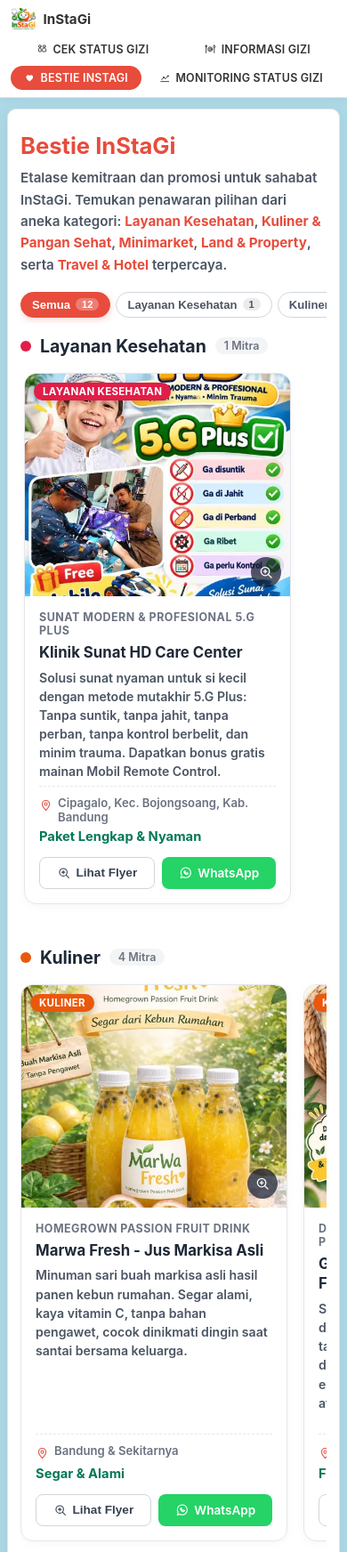
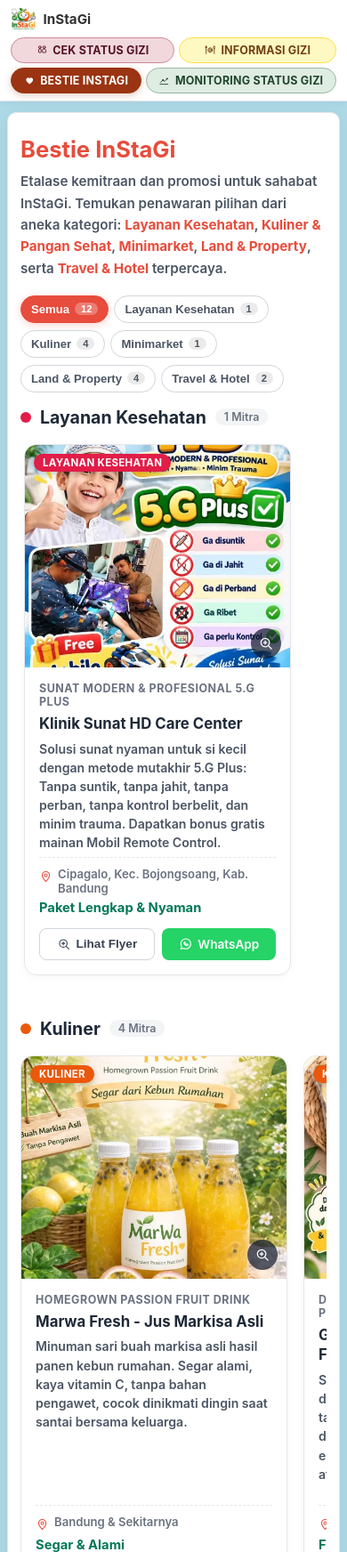
Before and after one commit to M-Arkan-Raihan-Nugraha/InStaGi-PHP, a PHP site: page /imt/bestie in a window 390 px wide. Shown: the top 1744 px of the page at 89% size. Run offline with PHP 8.4, Linux system fonts and the light colour scheme.

Commit message:
style: remove bottom dashed line on bestie, align navbar colors with menu, and enable wrapping for filters on mobile

```diff
--- a/css/nav.css
+++ b/css/nav.css
@@ -60,25 +60,106 @@
     display: inline-flex;
     align-items: center;
     gap: 6px;
-    padding: 8px 14px;
+    padding: 7px 14px;
     border-radius: 999px;
     text-decoration: none;
     color: var(--text-color, #333);
-    font-weight: 600;
-    font-size: 0.9em;
+    font-weight: 700;
+    font-size: 0.88em;
     text-transform: uppercase;
-    letter-spacing: 0.5px;
-    transition: background-color 0.2s, color 0.2s;
+    letter-spacing: 0.4px;
+    transition: background-color 0.2s, color 0.2s, border-color 0.2s, box-shadow 0.2s, transform 0.1s;
+    border: 1.5px solid transparent;
 }
 
 .site-nav-link:hover {
-    background-color: rgba(231, 76, 60, 0.10);
-    color: var(--primary-color, #e74c3c);
+    transform: translateY(-1px);
+}
+
+.site-nav-link:active {
+    transform: scale(0.98);
 }
 
 .site-nav-link.is-active {
     background-color: var(--primary-color, #e74c3c);
     color: #fff;
+}
+
+/* Warna tombol navbar sama persis dengan menu beranda */
+.site-nav-link-hitung {
+    background-color: #f1d8dd;
+    color: #541222;
+    border-color: #cd8a97;
+}
+
+.site-nav-link-hitung:hover {
+    background-color: #f8ecee;
+    border-color: #dfb6be;
+    color: #6b1d2f;
+}
+
+.site-nav-link-hitung.is-active {
+    background-color: #541222;
+    color: #ffffff;
+    border-color: #541222;
+    box-shadow: 0 2px 8px rgba(84, 18, 34, 0.25);
+}
+
+.site-nav-link-informasi {
+    background-color: #fef9c3;
+    color: #713f12;
+    border-color: #fde047;
+}
+
+.site-nav-link-informasi:hover {
+    background-color: #fefce8;
+    border-color: #fef08a;
+    color: #854d0e;
+}
+
+.site-nav-link-informasi.is-active {
+    background-color: #854d0e;
+    color: #ffffff;
+    border-color: #854d0e;
+    box-shadow: 0 2px 8px rgba(133, 77, 14, 0.25);
+}
+
+.site-nav-link-bestie {
+    background-color: #ffedd5;
+    color: #9a3412;
+    border-color: #fdba74;
+}
+
+.site-nav-link-bestie:hover {
+    background-color: #fff7ed;
+    border-color: #fed7aa;
+    color: #c2410c;
+}
+
+.site-nav-link-bestie.is-active {
+    background-color: #9a3412;
+    color: #ffffff;
+    border-color: #9a3412;
+    box-shadow: 0 2px 8px rgba(154, 52, 18, 0.25);
+}
+
+.site-nav-link-monitoring {
+    background-color: #dfece2;
+    color: #20452d;
+    border-color: #97b7a1;
+}
+
+.site-nav-link-monitoring:hover {
+    background-color: #e8f0eb;
+    border-color: #adc4b5;
+    color: #2d5a3c;
+}
+
+.site-nav-link-monitoring.is-active {
+    background-color: #20452d;
+    color: #ffffff;
+    border-color: #20452d;
+    box-shadow: 0 2px 8px rgba(32, 69, 45, 0.25);
 }
 
 .site-nav-ico {
--- a/css/pages.css
+++ b/css/pages.css
@@ -702,9 +702,9 @@
 
 /* --- Bestie InStaGi (sponsorship, kemitraan, dan etalase flyer) ------------- */
 .bestie-section {
-    margin: 0 0 40px 0;
-    padding-bottom: 32px;
-    border-bottom: 2px dashed #d1dbe3;
+    margin: 0 0 24px 0;
+    padding-bottom: 0;
+    border-bottom: none;
 }
 
 .bestie-header {
@@ -1682,33 +1682,34 @@ body.bestie-modal-active {
         padding: 16px;
     }
 
+    /* Filter Kategori & Materi: Wrap rapi ke baris baru di mobile */
     .bestie-filter-wrapper,
     .info-filter-wrapper {
-        margin-bottom: 14px;
-        overflow-x: auto;
-        -webkit-overflow-scrolling: touch;
-        padding-bottom: 6px;
-        scrollbar-width: none;
-    }
-
-    .bestie-filter-wrapper::-webkit-scrollbar,
-    .info-filter-wrapper::-webkit-scrollbar {
-        display: none;
+        margin-bottom: 16px;
+        overflow-x: visible;
+        padding-bottom: 0;
+        width: 100%;
+        max-width: 100%;
+        box-sizing: border-box;
     }
 
     .bestie-filters,
     .info-filters {
         display: flex;
-        flex-wrap: nowrap;
-        gap: 6px;
-        width: max-content;
+        flex-wrap: wrap;
+        gap: 8px 6px;
+        width: 100%;
+        max-width: 100%;
+        box-sizing: border-box;
     }
 
     .bestie-filter-btn,
     .info-filter-btn {
-        flex: 0 0 auto;
-        padding: 6px 12px;
+        flex: 0 1 auto;
+        padding: 7px 11px;
         font-size: 0.82em;
+        white-space: nowrap;
+        box-sizing: border-box;
     }
 
     .bestie-carousel-track .bestie-card {
@@ -1822,6 +1823,19 @@ body.bestie-modal-active {
 }
 
 @media (max-width: 380px) {
+    .bestie-filter-btn,
+    .info-filter-btn {
+        padding: 6px 9px;
+        font-size: 0.78em;
+        gap: 4px;
+    }
+
+    .bestie-filter-count,
+    .info-filter-count {
+        padding: 1px 5px;
+        font-size: 0.8em;
+    }
+
     .info-grid {
         grid-template-columns: 1fr;
     }
--- a/includes/views/nav.php
+++ b/includes/views/nav.php
@@ -45,7 +45,7 @@ $nav_items  = instagi_nav_items();
         </a>
         <nav class="site-nav-links" aria-label="Navigasi utama">
             <?php foreach ($nav_items as $key => $item): ?>
-                <a class="site-nav-link<?= $key === $nav_active ? ' is-active' : '' ?>"
+                <a class="site-nav-link site-nav-link-<?= htmlspecialchars($key, ENT_QUOTES, 'UTF-8') ?><?= $key === $nav_active ? ' is-active' : '' ?>"
                    href="<?= htmlspecialchars($item['href'], ENT_QUOTES, 'UTF-8') ?>">
                     <span class="site-nav-ico" aria-hidden="true"><?= instagi_ikon($item['icon']) ?></span><?= htmlspecialchars($item['label'], ENT_QUOTES, 'UTF-8') ?>
                 </a>
--- a/index.php
+++ b/index.php
@@ -69,7 +69,7 @@ require __DIR__ . '/includes/views/layout_head.php';
 
         <!-- ===== LAYANAN: KONSULTASI & KATERING GIZI ===== -->
         <section class="layanan-section" id="layanan">
-            <h2>Layanan Konsultasi & Katering Gizi</h2>
+            <h2>Layanan Konsultasi Gizi & Katering Diet</h2>
             <p class="layanan-intro">Butuh pendampingan langsung? Kami siap mendampingi pola makan sehat dan menyediakan menu katering sesuai kebutuhan kalori Anda.</p>
 
             <div class="layanan-grid layanan-grid-single">
@@ -79,7 +79,7 @@ require __DIR__ . '/includes/views/layout_head.php';
                         <span class="layanan-ico-plus" aria-hidden="true">+</span>
                         <span class="layanan-ico" aria-hidden="true"><?= instagi_ikon('katering') ?></span>
                     </div>
-                    <h3>Konsultasi & Katering Gizi Personal</h3>
+                    <h3>Konsultasi Gizi dan Katering Diet Personal</h3>
                     <p>Konsultasikan status gizi, pola makan, dan target kesehatan Anda bersama ahli gizi, serta nikmati menu katering harian yang dihitung tepat sesuai estimasi kebutuhan kalori Anda (program penurunan, kenaikan, atau pemeliharaan berat badan).</p>
                     <div class="layanan-actions">
                         <a class="layanan-btn layanan-btn-wa" href="<?= htmlspecialchars($wa_layanan, ENT_QUOTES, 'UTF-8') ?>" target="_blank" rel="noopener">
```
